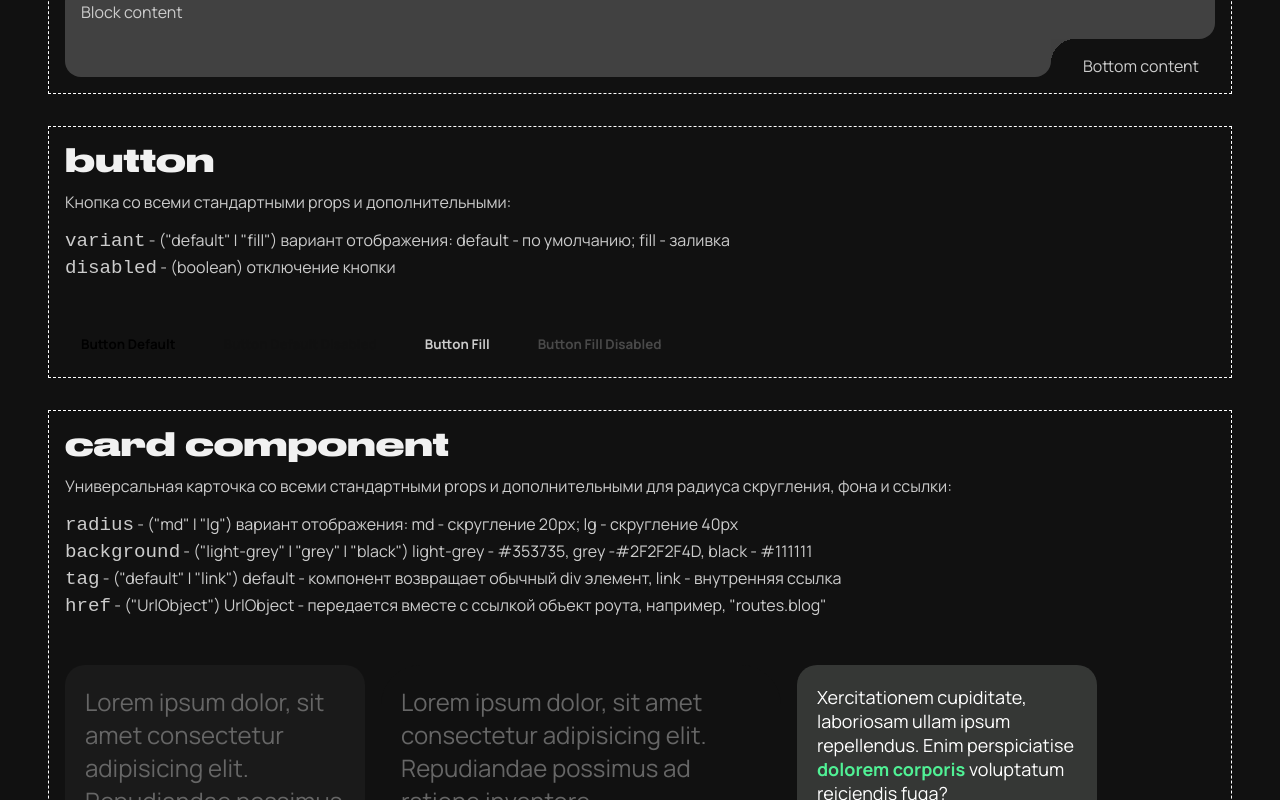
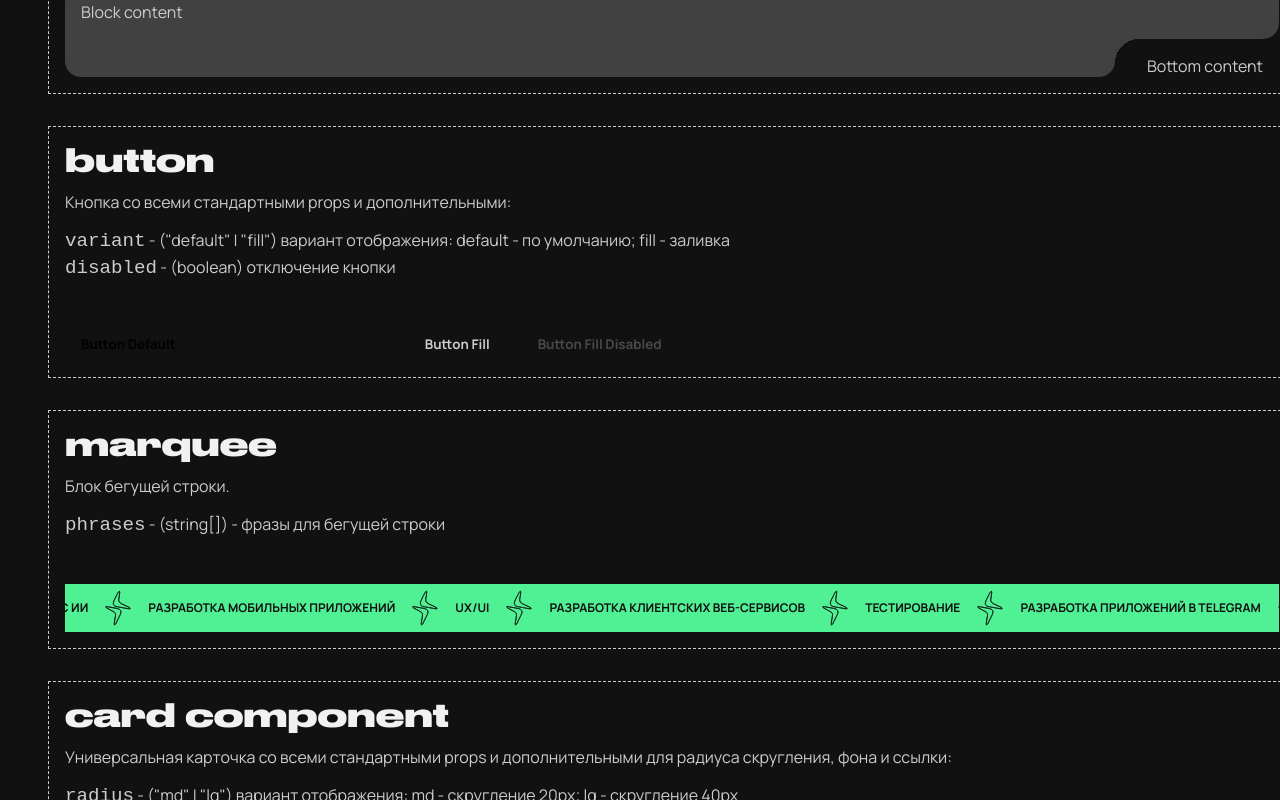
Before and after one commit to mdahovnik/Altiora, a Next.js app: page /ui in a window 1280 px wide. Shown: the part 520-1320 px from the top of the page. Built offline with nearby package versions, Linux system fonts and the light colour scheme.

Commit message:
feat: marquee component (#40)
* feat: marquee (running line) component

* data:  some visual changes

* data: some visual changes

* feat: some visual changes

```diff
--- a/package.json
+++ b/package.json
@@ -19,7 +19,8 @@
     "nextjs-toploader": "^3.8.16",
     "radix-ui": "^1.4.2",
     "react": "^19.1.0",
-    "react-dom": "^19.1.0"
+    "react-dom": "^19.1.0",
+    "react-fast-marquee": "^1.6.5"
   },
   "devDependencies": {
     "@eslint/eslintrc": "^3",
--- a/source/app/styles/globals.scss
+++ b/source/app/styles/globals.scss
@@ -3,7 +3,7 @@
   --color-background1: #2f2f2f4d;
   --color-background2: #353735;
 
-  --color-foreground: #ffffff; //текст
+  --color-foreground: #111111; //текст
   --color-foreground-light1: #cccccc;
   --color-white-light: #ffffff;
   --color-white: #fefefe;
--- a/source/entities/trash-ui-entity/ui/_ui-list/ui/ui-list.tsx
+++ b/source/entities/trash-ui-entity/ui/_ui-list/ui/ui-list.tsx
@@ -2,6 +2,7 @@ import { UIButton } from '../../button'
 import { UICardComponent } from '../../card-component/card-component'
 import { UIIcons } from '../../icons'
 import { UIMainBlock } from '../../main-block'
+import { UIMarquee } from '../../marquee'
 import { UICheckbox } from '../../checkbox'
 import classes from '../styles/styles.module.scss'
 
@@ -12,6 +13,7 @@ export const UIList: React.FC = () => {
 
       <UIButton />
 
+      <UIMarquee />
       <UICardComponent />
 
       <UIIcons />
--- /dev/null
+++ b/source/entities/trash-ui-entity/ui/marquee/index.tsx
@@ -0,0 +1,34 @@
+'use client'
+
+import React from 'react'
+
+import { UIContainer } from '../ui-container'
+
+import { MarqueeComponent } from '@shared/ui/marquee-component/ui/marquee'
+
+export const UIMarquee: React.FC = () => {
+  // TODO: исправить на фичу, когда появится эндпоинт
+  const phrases = [
+    'Разработка сайтов',
+    'Работа с ИИ',
+    'Разработка мобильных приложений',
+    'UX/UI',
+    'Разработка клиентских веб-сервисов',
+    'Тестирование',
+    'Разработка приложений в telegram',
+    'Техническая поддержка продуктов'
+  ]
+
+  return (
+    <UIContainer
+      title="Marquee"
+      description="Блок бегущей строки."
+      props={[{ key: 'phrases', value: '(string[]) - фразы для бегущей строки' }]}
+      components={
+        <>
+          <MarqueeComponent phrases={phrases} />
+        </>
+      }
+    />
+  )
+}
--- a/source/entities/trash-ui-entity/ui/ui-container/styles/styles.module.scss
+++ b/source/entities/trash-ui-entity/ui/ui-container/styles/styles.module.scss
@@ -1,5 +1,5 @@
 .container {
-  border: 1px dashed var(--color-foreground);
+  border: 1px dashed var(--color-foreground-light1);
   display: flex;
   flex-direction: column;
   padding: 1rem;
--- /dev/null
+++ b/source/shared/ui/marquee-component/index.tsx
@@ -0,0 +1 @@
+export { MarqueeComponent } from './ui/marquee'
--- /dev/null
+++ b/source/shared/ui/marquee-component/styles/styles.module.scss
@@ -0,0 +1,58 @@
+.marquee {
+  height: 48px;
+  background-color: var(--color-accent-primary);
+  font-family: var(--font-main);
+  font-weight: 700;
+  font-size: 12px;
+  line-height: 100%;
+  letter-spacing: 0%;
+  text-transform: uppercase;
+  color: var(--color-foreground);
+
+  @include bp.tablet {
+    height: 48px;
+  }
+
+  @include bp.desktop {
+    font-size: 16px;
+    height: 72px;
+  }
+}
+
+.phraseWrapper {
+  display: inline-flex;
+  flex-direction: row;
+  justify-content: flex-start;
+  align-items: center;
+  gap: 10px;
+  margin-inline: 5px;
+}
+
+.logoIconWrapper {
+  width: 40px;
+  height: 40px;
+  display: flex;
+  align-items: center;
+  justify-content: center;
+
+  @include bp.desktop {
+    width: 48px;
+    height: 48px;
+  }
+}
+
+.logoIcon {
+  width: 26px;
+  height: 35px;
+  margin: auto;
+
+  @include bp.tablet {
+    width: 26px;
+    height: 36px;
+  }
+
+  @include bp.desktop {
+    width: 34px;
+    height: 46px;
+  }
+}
--- /dev/null
+++ b/source/shared/ui/marquee-component/types.tsx
@@ -0,0 +1,3 @@
+export type typeMarqueeProps = {
+  phrases: string[]
+}
--- /dev/null
+++ b/source/shared/ui/marquee-component/ui/marquee.tsx
@@ -0,0 +1,27 @@
+'use client'
+
+import { FC } from 'react'
+import { typeMarqueeProps } from '../types'
+import Marquee from 'react-fast-marquee'
+import classes from '../styles/styles.module.scss'
+import { Icon } from '@shared/ui/icon'
+
+export const MarqueeComponent: FC<typeMarqueeProps> = ({ phrases }) => {
+  return (
+    <>
+      {/* TODO: изменить параметр speed по необходимости */}
+      <Marquee className={classes.marquee}>
+        {phrases.map((phrase, index) => {
+          return (
+            <div className={classes.phraseWrapper} key={index}>
+              <div className={classes.logoIconWrapper}>
+                <Icon size="auto" className={classes.logoIcon} icon="lineLogo" />
+              </div>
+              <span>{phrase}</span>
+            </div>
+          )
+        })}
+      </Marquee>
+    </>
+  )
+}
```
Also changed, not shown: 1 other file (tests, documents, lock files or other folders).
